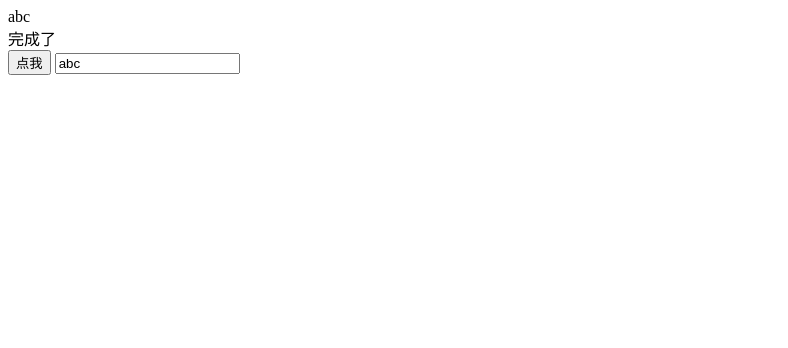
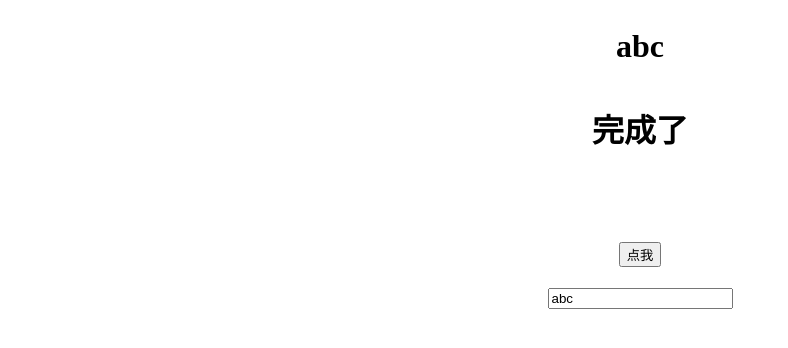
Before and after one commit to Hentaitang/vue-bindData, a plain HTML site: page 3-finalVersion/index.html in a window 1280 px wide. Shown: the whole page, without its empty margins (0-788 px from the left). Drawn offline with Linux system fonts and the light colour scheme.

Commit message:
添加样式

```diff
--- a/3-finalVersion/index.html
+++ b/3-finalVersion/index.html
@@ -4,14 +4,28 @@
     <meta charset="UTF-8" />
     <meta name="viewport" content="width=device-width, initial-scale=1.0" />
     <meta http-equiv="X-UA-Compatible" content="ie=edge" />
-    <title>Document</title>
+    <title>原生JS模拟Vue双向绑定</title>
+    <style>
+      #app {
+        display: flex;
+        flex-direction: column;
+        justify-content: center;
+        align-items: center;
+      }
+      #app div {
+        padding: 10px;
+        margin: 10px;
+        font-size: 32px;
+        font-weight: bold;
+      }
+    </style>
   </head>
   <body>
     <div id="app">
       <div>{{ name }}</div>
       <div>{{ title }}</div>
       <div v-model="xxx"></div>
-      <button v-on:click="change">点我</button>
+      <div><button v-on:click="change">点我</button></div>
       <input type="text" v-model="name" />
     </div>
   </body>
@@ -26,15 +40,15 @@
         name: 'abc',
         title: '大表哥'
       },
+      mounted() {
+        setTimeout(() => {
+          this.title = '完成了';
+        }, 3000);
+      },
       methods: {
         change() {
           this.name = 'Hello World';
         }
-      },
-      mounted() {
-        setTimeout(() => {
-          this.title = '完成了';
-        }, 3000);
       }
     });
   </script>
--- a/3-finalVersion/index.js
+++ b/3-finalVersion/index.js
@@ -9,6 +9,7 @@ class MyVue {
     });
     observe(this.data);
     new Compile(this.el, this.vm);
+    option.created && option.created.call(this);
     option.mounted && option.mounted.call(this);
   }
   proxyKey(key) {
```
